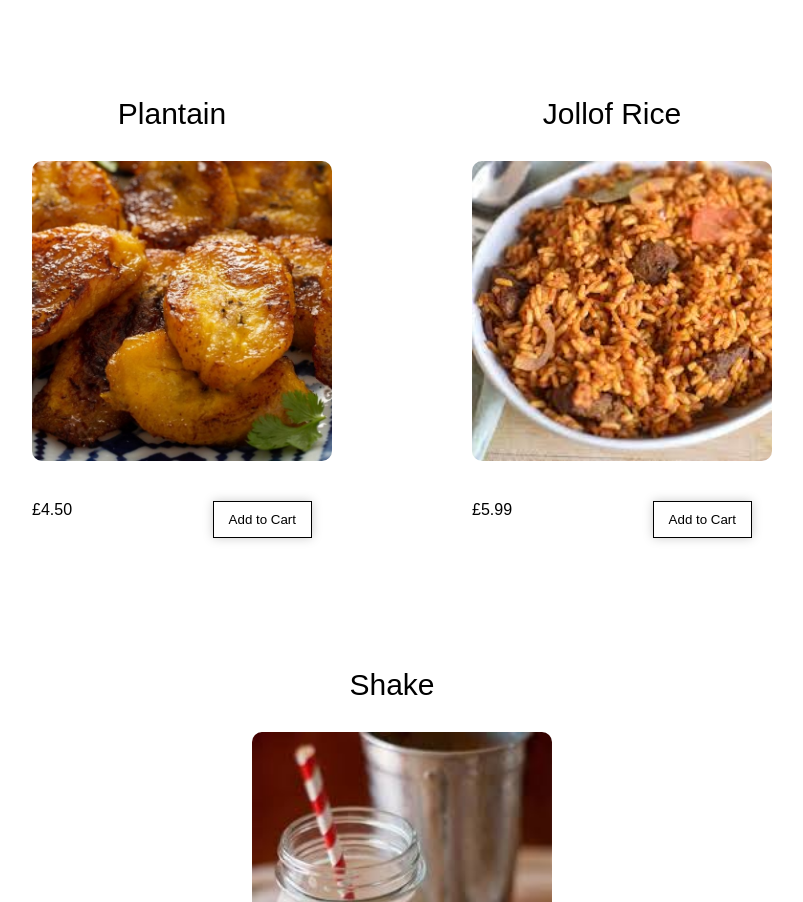
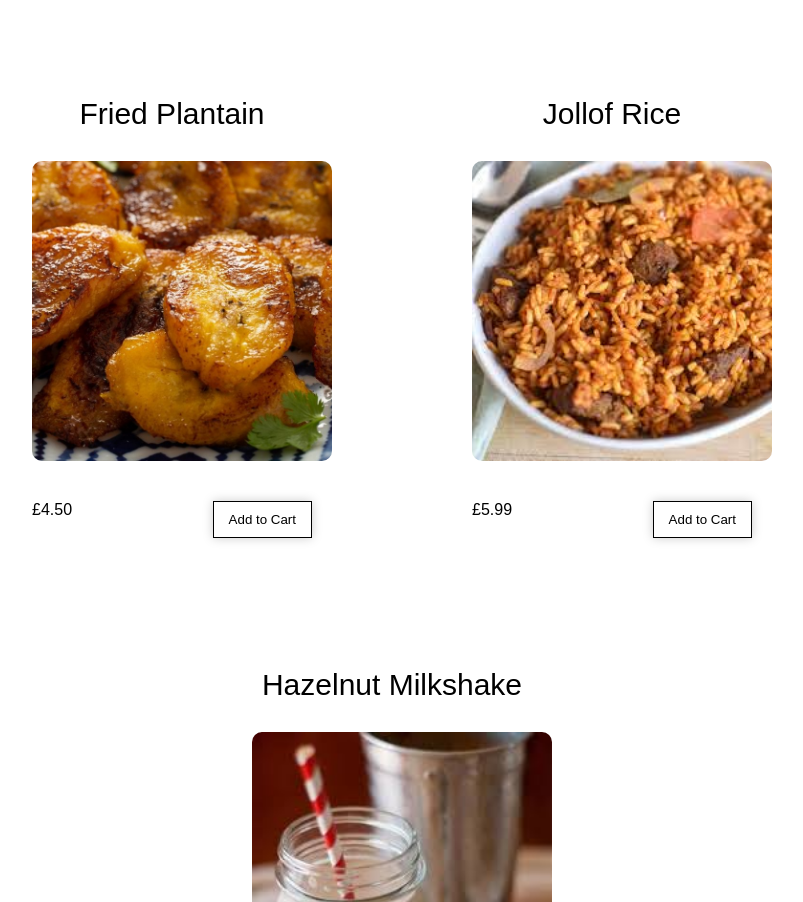
Before and after one commit to tob-ss/simple-shopping-cart, a plain HTML site: page index.html in a window 1280 px wide. Shown: the part 694-1596 px from the top of the page, without its empty margins (248-1051 px from the left). Drawn offline with Linux system fonts and the light colour scheme.

Commit message:
Chore: Changed some product names

```diff
--- a/index.html
+++ b/index.html
@@ -41,7 +41,7 @@
                             </div>
                         </div>
                         <div class="shop__item">
-                            <span class="shop__item-title">Plantain</span>
+                            <span class="shop__item-title">Fried Plantain</span>
                             <div class="shop__item-image_container">
                                 <img class="shop__item-image" src="images/fried-plantain.jpg">
                             </div>
@@ -61,7 +61,7 @@
                             </div>
                         </div>
                         <div class="shop__item">
-                            <span class="shop__item-title">Shake</span>
+                            <span class="shop__item-title">Hazelnut Milkshake</span>
                             <div class="shop__item-image_container">
                                 <img class="shop__item-image" src="images/shake.jpeg">
                             </div>
```
